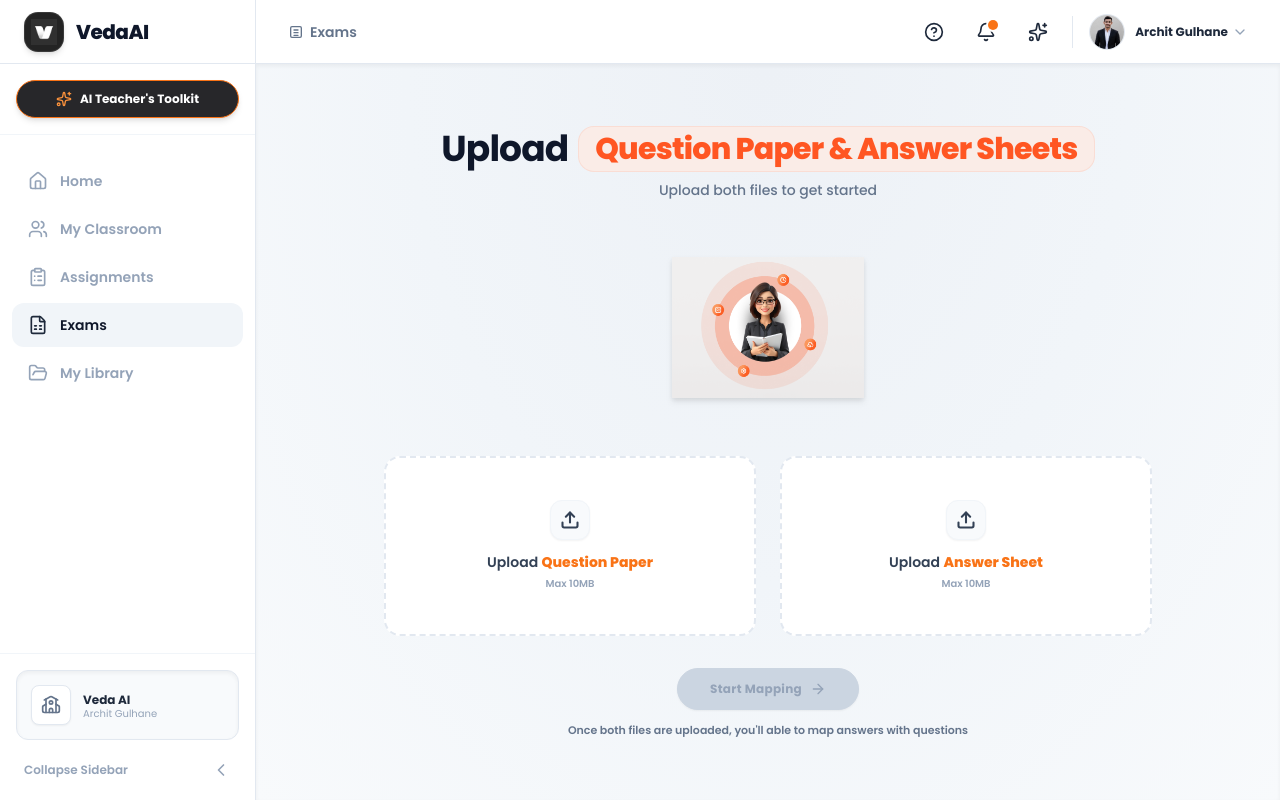
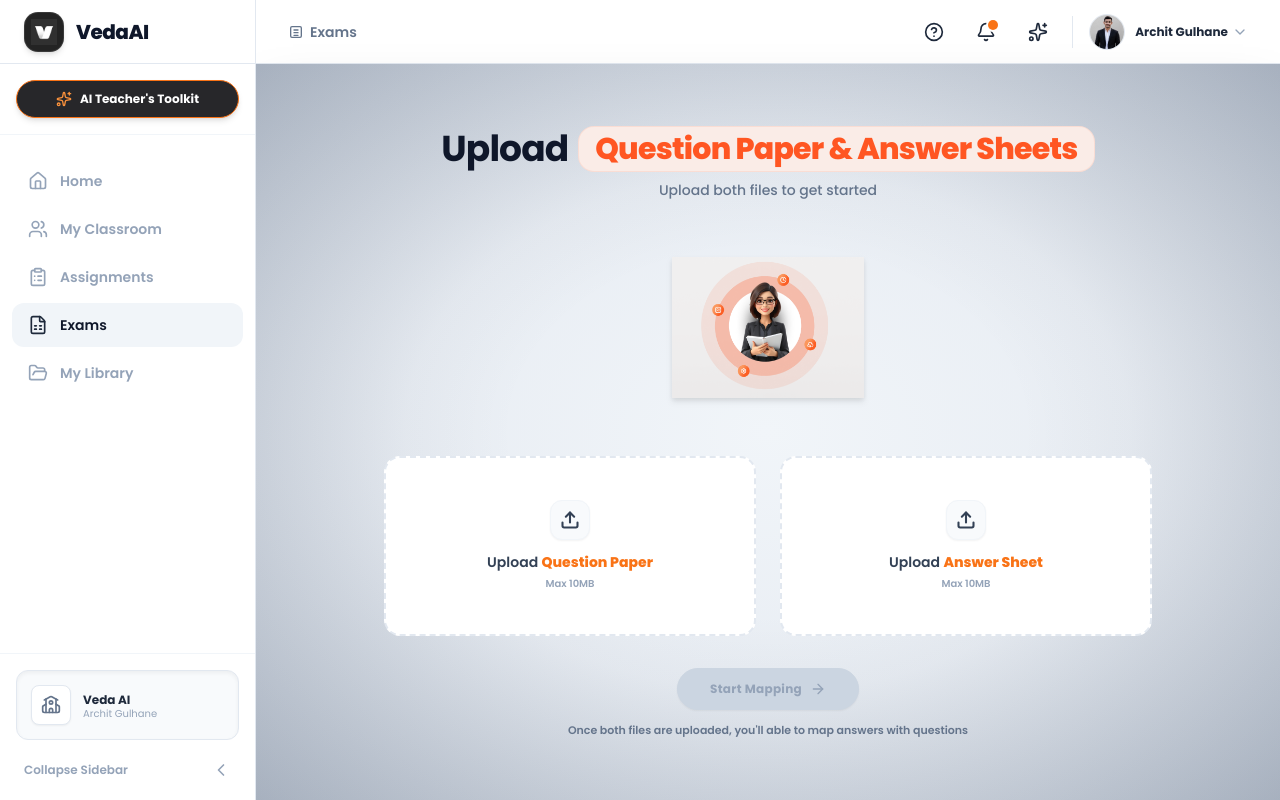
Before and after one commit to architgulhane/AI-Assessment-Extraction-Answer-Mapping-, a Next.js app: page / in a window 1280 px wide. Built offline with nearby package versions, Linux system fonts and the light colour scheme.

Commit message:
style(ui): add smooth dark vignette radial gradient background to upload workspace

```diff
--- a/app/page.tsx
+++ b/app/page.tsx
@@ -240,7 +240,9 @@
       <div className="flex-1 flex flex-col overflow-hidden bg-slate-50 relative">
         <Topbar breadcrumbs={["Exams"]} />
 
-        <main className="flex-1 overflow-y-auto flex items-center justify-center p-8 bg-[radial-gradient(ellipse_at_top,_var(--tw-gradient-stops))] from-slate-200/50 via-slate-100 to-slate-50/50 relative shadow-inner">
+        <main className="flex-1 overflow-y-auto flex items-center justify-center p-8 bg-[radial-gradient(ellipse_at_center,_var(--tw-gradient-stops))] from-slate-100 via-slate-200/70 to-slate-400/60 relative shadow-2xl">
+          {/* Soft dark vignette gradient overlay for enhanced depth */}
+          <div className="absolute inset-0 bg-[radial-gradient(ellipse_at_center,_transparent_35%,_rgba(15,23,42,0.12)_100%)] pointer-events-none" />
           <div className="w-full max-w-4xl relative z-10 my-auto">
             {isProcessing ? (
               /* PROCESSING STATE WITH LIVE CHECKPOINT LOGS */
```
